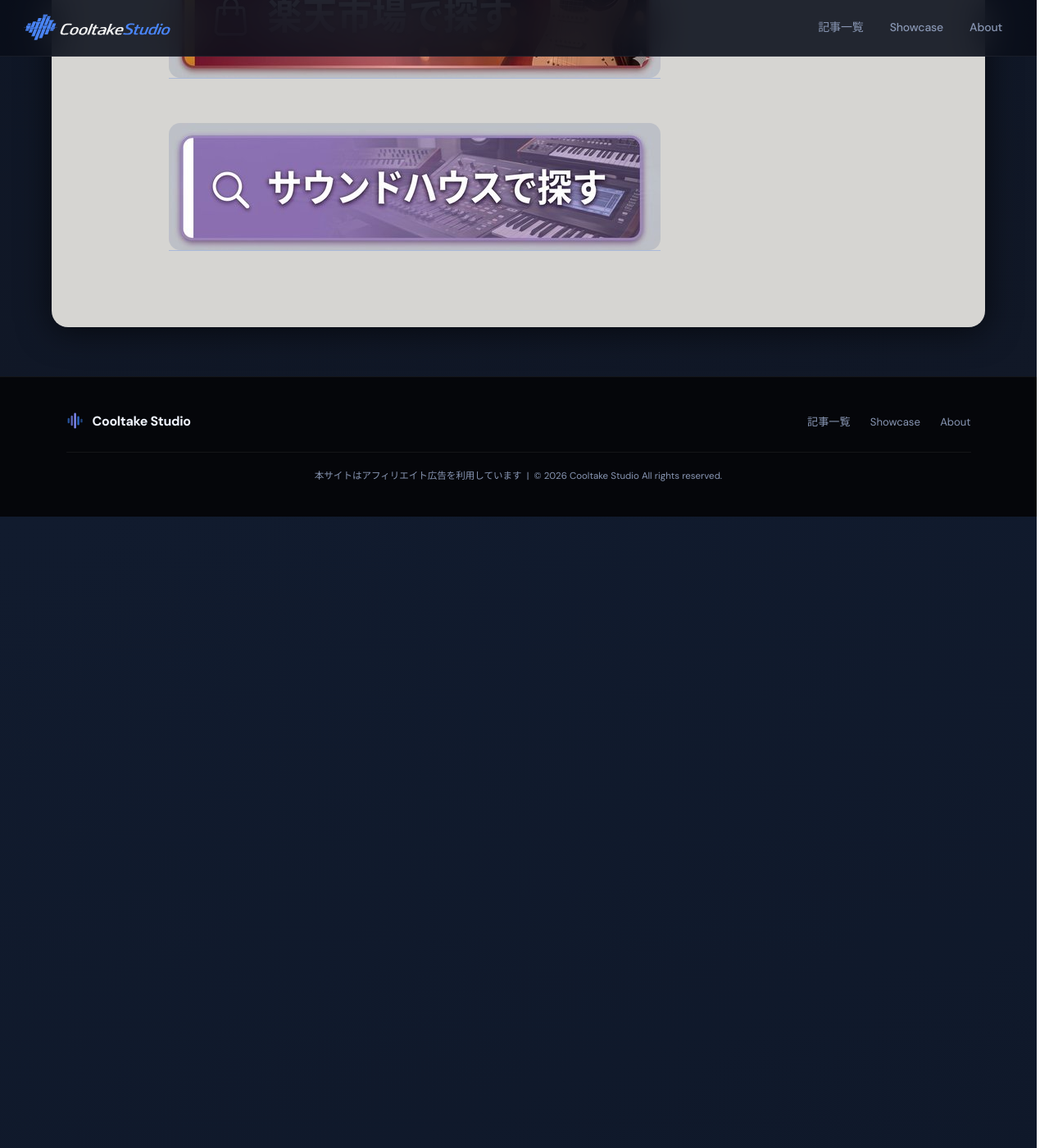
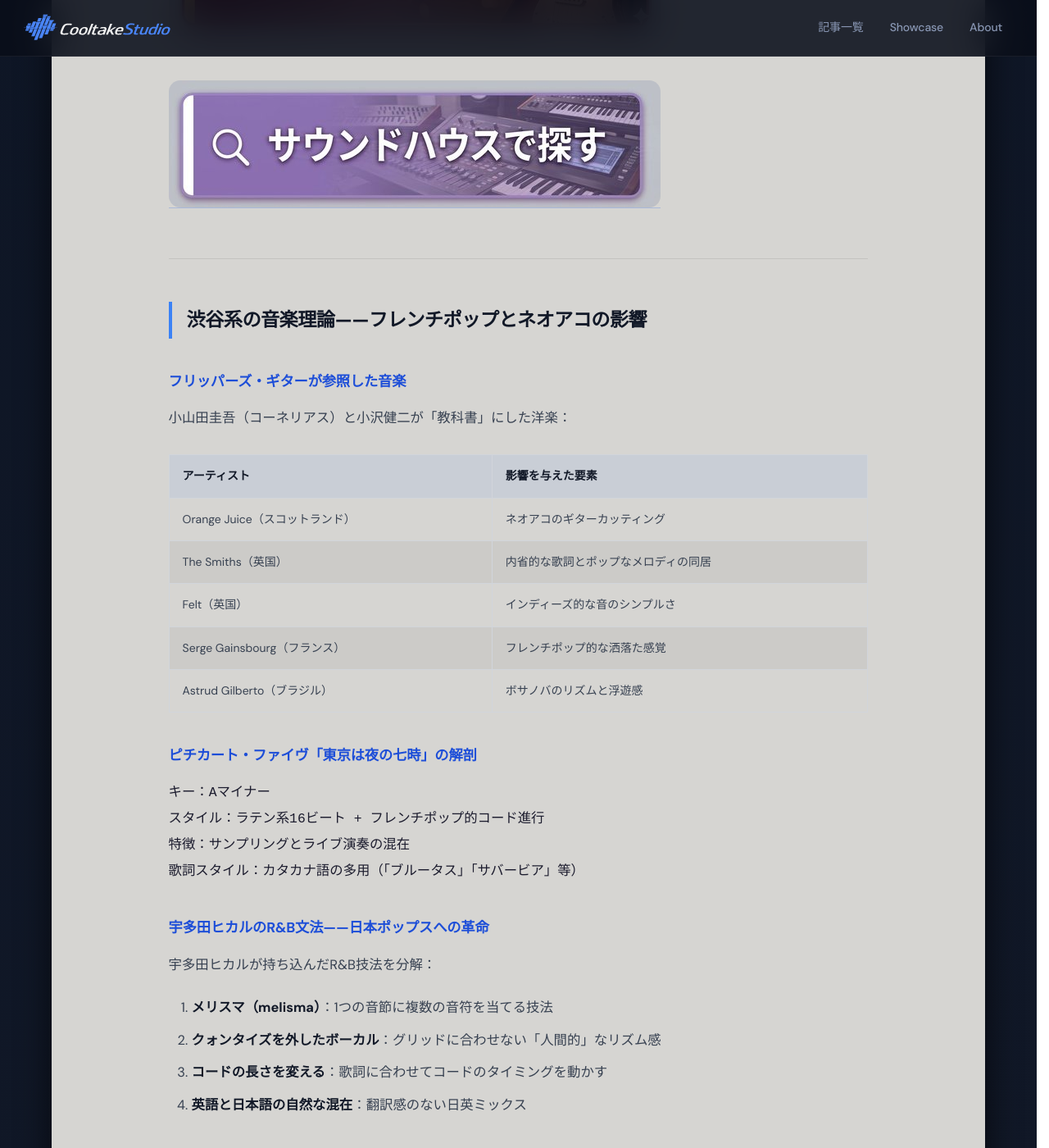
Before and after one commit to cooltake/cooltake-staging, a Jekyll site: the page built from _posts/2026-05-31-japan-music-10-shibuya-kei.md, in a window 1280 px wide and 1400 px high, scrolled down 4520 px. Shown: the whole window at 82% size. Built offline with Jekyll 4.4.1, drawn with Linux system fonts in a browser that asks for light colours; some web fonts are replaced; some of the changed text lies outside the part shown.

Commit message:
fix: fix affiliate links and add deep-dive content to japan music series

````diff
--- a/_posts/2026-05-31-japan-music-10-shibuya-kei.md
+++ b/_posts/2026-05-31-japan-music-10-shibuya-kei.md
@@ -111,21 +110,54 @@
 ### 関連アルバム・CDを探す
 
 <div style="margin:1.5rem 0;">
-<a href="https://hb.afl.rakuten.co.jp/ichiba/2c3fa5a0.94ef6741.2c3fa5a1.98b5e1ce/?pc=https%3A//search.rakuten.co.jp/search/mall/%E6%B8%8B%E8%B0%B7%E7%B3%BB%2B%E3%83%94%E3%83%81%E3%82%AB%E3%83%BC%E3%83%88%E3%83%BB%E3%83%95%E3%82%A1%E3%82%A4%E3%83%B4%2B%E5%B0%8F%E6%B2%A2%E5%81%A5%E4%BA%8C%2BCD/" rel="nofollow" referrerpolicy="no-referrer-when-downgrade" style="display:inline-block;text-decoration:none;margin:.6rem 0;"><img src="/assets/images/btn-rakuten.jpg" alt="楽天市場で探す" width="600" height="155" style="max-width:100%;height:auto;border-radius:14px;display:block;"></a>
+<a href="https://hb.afl.rakuten.co.jp/ichiba/54518dd8.3792440a.54518dd9.03b99be4/?pc=https%3A//search.rakuten.co.jp/search/mall/%E6%B8%8B%E8%B0%B7%E7%B3%BB%2B%E3%83%94%E3%83%81%E3%82%AB%E3%83%BC%E3%83%88%E3%83%BB%E3%83%95%E3%82%A1%E3%82%A4%E3%83%B4%2B%E5%B0%8F%E6%B2%A2%E5%81%A5%E4%BA%8C%2BCD/" rel="nofollow" referrerpolicy="no-referrer-when-downgrade" style="display:inline-block;text-decoration:none;margin:.6rem 0;"><img src="/assets/images/btn-rakuten.jpg" alt="楽天市場で探す" width="600" height="155" style="max-width:100%;height:auto;border-radius:14px;display:block;"></a>
 </div>
 
 ### 関連書籍・教則本を探す
 
 <div style="margin:1.5rem 0;">
-<a href="https://hb.afl.rakuten.co.jp/ichiba/2c3fa5a0.94ef6741.2c3fa5a1.98b5e1ce/?pc=https%3A//search.rakuten.co.jp/search/mall/%E3%82%AE%E3%82%BF%E3%83%BC%2B%E3%82%A8%E3%83%95%E3%82%A7%E3%82%AF%E3%82%BF%E3%83%BC%2B%E6%B8%8B%E8%B0%B7%E7%B3%BB%2B%E6%95%99%E5%89%87%E6%9C%AC/" rel="nofollow" referrerpolicy="no-referrer-when-downgrade" style="display:inline-block;text-decoration:none;margin:.6rem 0;"><img src="/assets/images/btn-rakuten.jpg" alt="楽天市場で探す" width="600" height="155" style="max-width:100%;height:auto;border-radius:14px;display:block;"></a>
+<a href="https://hb.afl.rakuten.co.jp/ichiba/54518dd8.3792440a.54518dd9.03b99be4/?pc=https%3A//search.rakuten.co.jp/search/mall/%E3%82%AE%E3%82%BF%E3%83%BC%2B%E3%82%A8%E3%83%95%E3%82%A7%E3%82%AF%E3%82%BF%E3%83%BC%2B%E6%B8%8B%E8%B0%B7%E7%B3%BB%2B%E6%95%99%E5%89%87%E6%9C%AC/" rel="nofollow" referrerpolicy="no-referrer-when-downgrade" style="display:inline-block;text-decoration:none;margin:.6rem 0;"><img src="/assets/images/btn-rakuten.jpg" alt="楽天市場で探す" width="600" height="155" style="max-width:100%;height:auto;border-radius:14px;display:block;"></a>
 </div>
 
 ### 関連機材・楽器を探す
 
 <div style="margin:1.5rem 0;">
-<a href="https://hb.afl.rakuten.co.jp/ichiba/2c3fa5a0.94ef6741.2c3fa5a1.98b5e1ce/?pc=https%3A//search.rakuten.co.jp/search/mall/%E3%82%A8%E3%83%95%E3%82%A7%E3%82%AF%E3%82%BF%E3%83%BC%2B%E3%82%AE%E3%82%BF%E3%83%BC%2B%E3%82%A2%E3%83%8A%E3%83%AD%E3%82%B0/" rel="nofollow" referrerpolicy="no-referrer-when-downgrade" style="display:inline-block;text-decoration:none;margin:.6rem 0;"><img src="/assets/images/btn-rakuten.jpg" alt="楽天市場で探す" width="600" height="155" style="max-width:100%;height:auto;border-radius:14px;display:block;"></a>
+<a href="https://hb.afl.rakuten.co.jp/ichiba/54518dd8.3792440a.54518dd9.03b99be4/?pc=https%3A//search.rakuten.co.jp/search/mall/%E3%82%A8%E3%83%95%E3%82%A7%E3%82%AF%E3%82%BF%E3%83%BC%2B%E3%82%AE%E3%82%BF%E3%83%BC%2B%E3%82%A2%E3%83%8A%E3%83%AD%E3%82%B0/" rel="nofollow" referrerpolicy="no-referrer-when-downgrade" style="display:inline-block;text-decoration:none;margin:.6rem 0;"><img src="/assets/images/btn-rakuten.jpg" alt="楽天市場で探す" width="600" height="155" style="max-width:100%;height:auto;border-radius:14px;display:block;"></a>
 </div>
 
 <div style="margin:1.5rem 0;">
-<a href="https://h.accesstrade.net/sp/cc?rk=0100pdhv00n9hy" rel="nofollow" referrerpolicy="no-referrer-when-downgrade" style="display:inline-block;text-decoration:none;margin:.6rem 0;"><img src="/assets/images/btn-soundhouse.jpg" alt="サウンドハウスで探す" width="600" height="155" style="max-width:100%;height:auto;border-radius:14px;display:block;"></a>
+<a href="https://h.accesstrade.net/sp/cc?rk=0100pdhv00n9hy&url=https%3A%2F%2Fwww.soundhouse.co.jp%2Fsearch%2Findex%3Fs_category_cd%3D130%26s_maker_cd%3D%26s_search_all%3D%26s_ord%3D" rel="nofollow" referrerpolicy="no-referrer-when-downgrade" style="display:inline-block;text-decoration:none;margin:.6rem 0;"><img src="/assets/images/btn-soundhouse.jpg" alt="サウンドハウスで探す" width="600" height="155" style="max-width:100%;height:auto;border-radius:14px;display:block;"></a>
 </div>
+---
+
+## 渋谷系の音楽理論——フレンチポップとネオアコの影響
+
+### フリッパーズ・ギターが参照した音楽
+
+小山田圭吾（コーネリアス）と小沢健二が「教科書」にした洋楽：
+
+| アーティスト | 影響を与えた要素 |
+|------------|--------------|
+| Orange Juice（スコットランド） | ネオアコのギターカッティング |
+| The Smiths（英国） | 内省的な歌詞とポップなメロディの同居 |
+| Felt（英国） | インディーズ的な音のシンプルさ |
+| Serge Gainsbourg（フランス） | フレンチポップ的な洒落た感覚 |
+| Astrud Gilberto（ブラジル） | ボサノバのリズムと浮遊感 |
+
+### ピチカート・ファイヴ「東京は夜の七時」の解剖
+
+```
+キー：Aマイナー
+スタイル：ラテン系16ビート + フレンチポップ的コード進行
+特徴：サンプリングとライブ演奏の混在
+歌詞スタイル：カタカナ語の多用（「ブルータス」「サバービア」等）
+```
+
+### 宇多田ヒカルのR&B文法——日本ポップスへの革命
+
+宇多田ヒカルが持ち込んだR&B技法を分解：
+
+1. **メリスマ（melisma）**：1つの音節に複数の音符を当てる技法
+2. **クォンタイズを外したボーカル**：グリッドに合わせない「人間的」なリズム感
+3. **コードの長さを変える**：歌詞に合わせてコードのタイミングを動かす
+4. **英語と日本語の自然な混在**：翻訳感のない日英ミックス
````
Also changed, not shown: other parts of _posts/2026-05-31-japan-music-10-shibuya-kei.md (+0 -1 lines).
